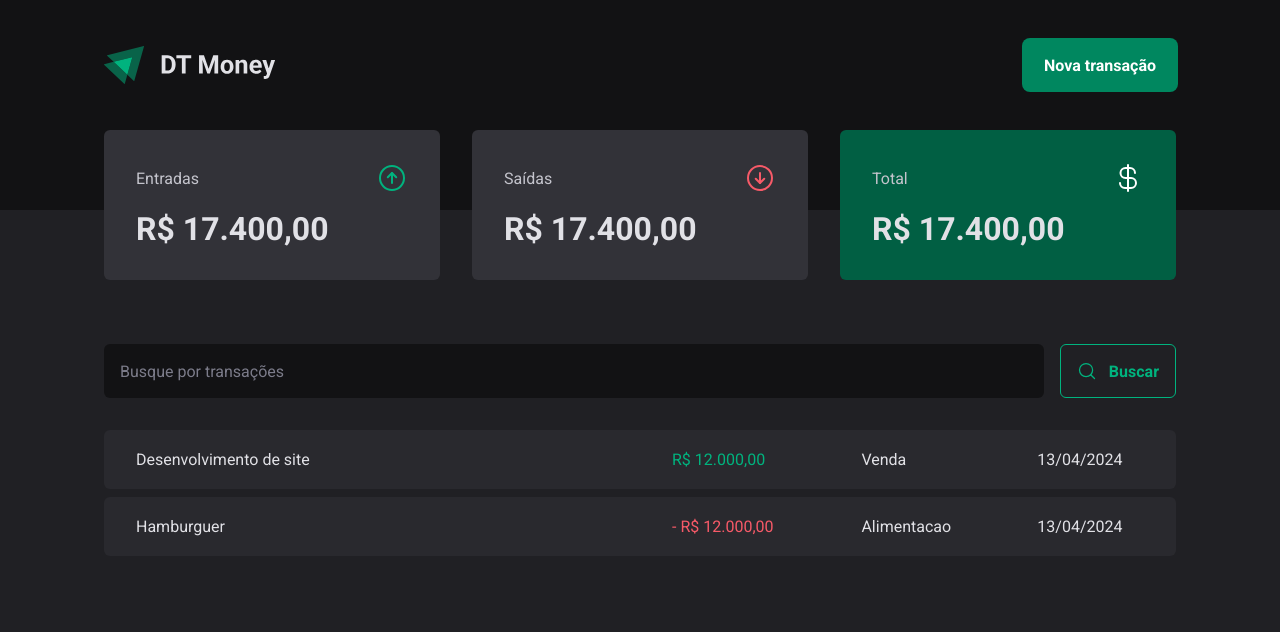
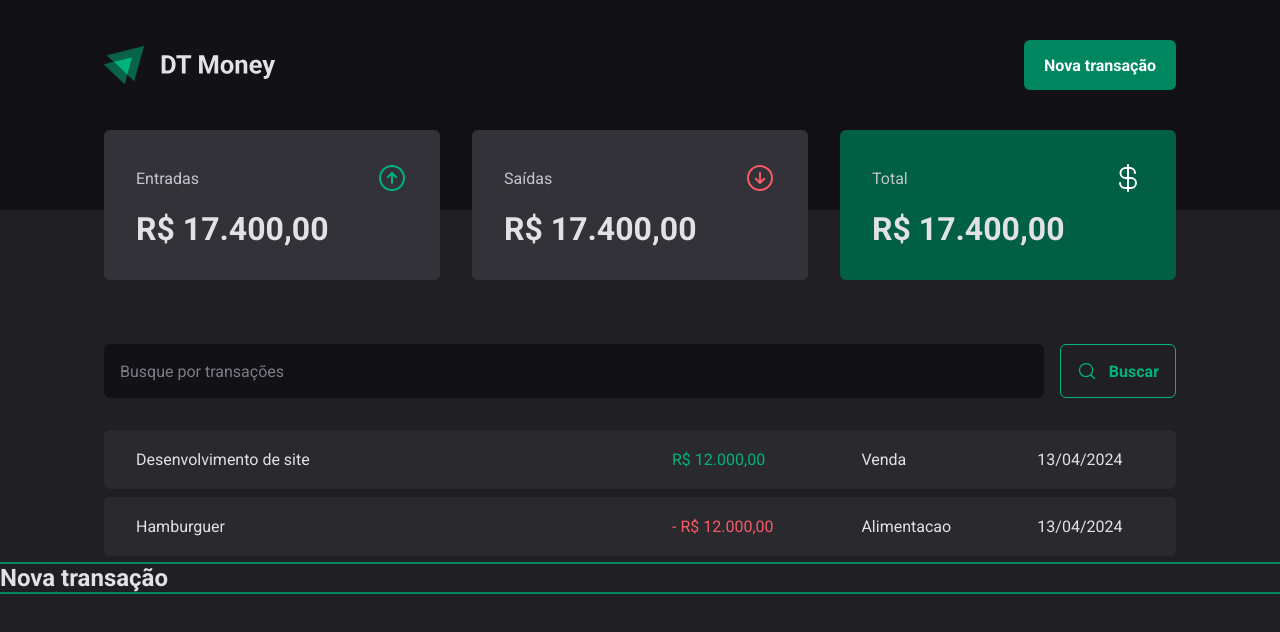
Before and after one commit to fabiobatoni/DT-money, a React (Vite) app: page / in a window 1280 px wide. Both pictures are taken after a click on the button "Nova transação". Shown: the top 632 px of the page. Built offline with nearby package versions, Linux system fonts and the light colour scheme.

Commit message:
components: Header: Dialog: create new transaction modal
Add `radix` library to more easily control the modal
in the application using `Dialog` component

Signed-off-by: fabiobatoni <fabio_batoni@hotmail.com>

```diff
--- a/package.json
+++ b/package.json
@@ -10,6 +10,7 @@
     "preview": "vite preview"
   },
   "dependencies": {
+    "@radix-ui/react-dialog": "^1.0.5",
     "phosphor-react": "^1.4.1",
     "react": "^18.2.0",
     "react-dom": "^18.2.0",
--- a/src/components/Header/index.tsx
+++ b/src/components/Header/index.tsx
@@ -1,4 +1,5 @@
 import { HeaderContainer, HeaderContent, NewTransactionButton } from "./styles";
+import * as Dialog from '@radix-ui/react-dialog';
 
 import logoImg from '../../assets/logo.svg';
 
@@ -8,7 +9,21 @@
       <HeaderContent>
         <img src={logoImg} alt="" />
 
-        <NewTransactionButton>Nova transação</NewTransactionButton>
+        <Dialog.Root>
+          <Dialog.Trigger asChild>
+            <NewTransactionButton>Nova transação</NewTransactionButton>
+          </Dialog.Trigger>
+
+          <Dialog.Portal>
+              <Dialog.Overlay />
+
+              <Dialog.Content>
+                <Dialog.Title>Nova transação</Dialog.Title>
+
+
+              </Dialog.Content>
+            </Dialog.Portal>
+        </Dialog.Root>
       </HeaderContent>
     </HeaderContainer>
   )
```
Also changed, not shown: 1 other file (tests, documents, lock files or other folders).
